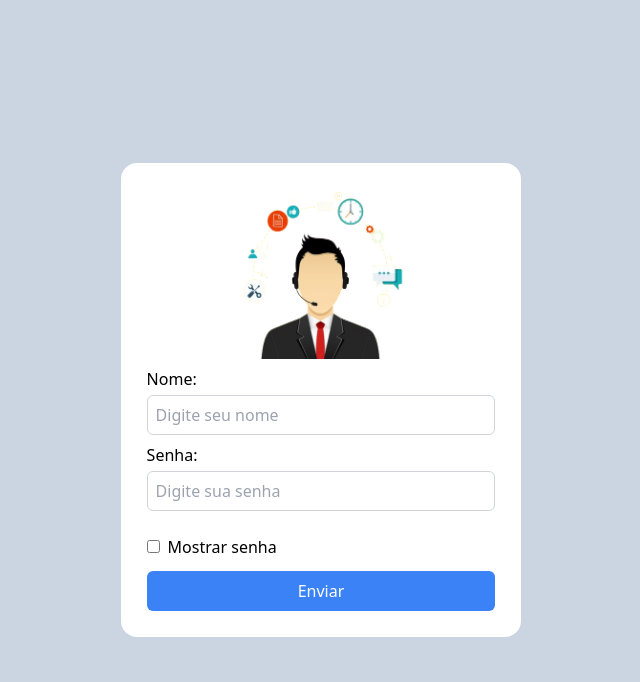
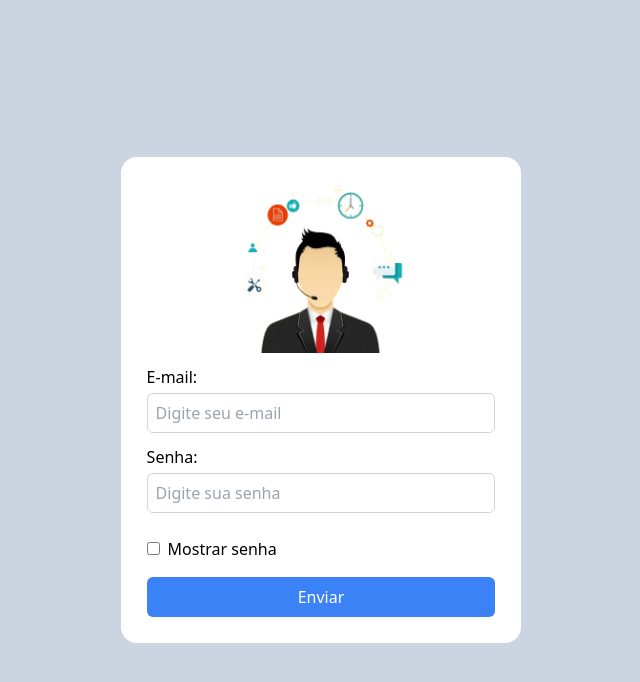
Before and after one commit to HeyJamille/Login_react, a React (Create React App) app: page / in a window 1280 px wide. Shown: the top 682 px of the page, without its empty margins (319-959 px from the left). Built offline with nearby package versions, Linux system fonts and the light colour scheme.

Commit message:
update fifth commit

```diff
--- a/src/pages/Login.jsx
+++ b/src/pages/Login.jsx
@@ -18,10 +18,10 @@ const Login = () => {
   // Function to validate form
   const validate = () => {
     if (!email && !password) {
-      setError('Por favor, insira um nome e uma senha');
+      setError('Por favor, insira um e-mail e uma senha');
       return false;
     } else if (!email) {
-      setError('Por favor, insira um nome');
+      setError('Por favor, insira um e-mail');
       return false;
     } else if (!password) {
       setError('Por favor, insira uma senha');
@@ -52,19 +52,19 @@ const Login = () => {
   return (
     <article className="flex justify-center align-center bg-slate-300 h-screen">
       <form
-        className="flex flex-col self-center gap-2 p-[5%] md:bg-white md:rounded-2xl md:p-[2%] md:h-auto md:w-[400px]"
+        className="flex flex-col self-center gap-3 p-[5%] md:bg-white md:rounded-2xl md:p-[2%] md:h-auto md:w-[400px]"
         onSubmit={handleSignIn}
       >
         <img className="h-[170px]" src={image} alt="person help-desk" />
 
         <div className="flex flex-col">
-          <label className="mb-1" htmlFor="email">Nome:</label>
+          <label className="mb-1" htmlFor="email">E-mail:</label>
           <input
             className={`h-[40px] pl-2 focus:outline-none border-[0.2px] border-gray-300 rounded-md ${!email && error ? 'border-red-500' : ''}`}
             type="text"
             id="email"
             name="email"
-            placeholder="Digite seu nome"
+            placeholder="Digite seu e-mail"
             value={email}
             onChange={(e) => setEmail(e.target.value)}
           />
@@ -83,7 +83,7 @@ const Login = () => {
           />
         </div>
 
-        <span className="mb-2 text-red-500">{error}</span>
+        <span className="text-red-500">{error}</span>
 
         <div>
           <input
```
